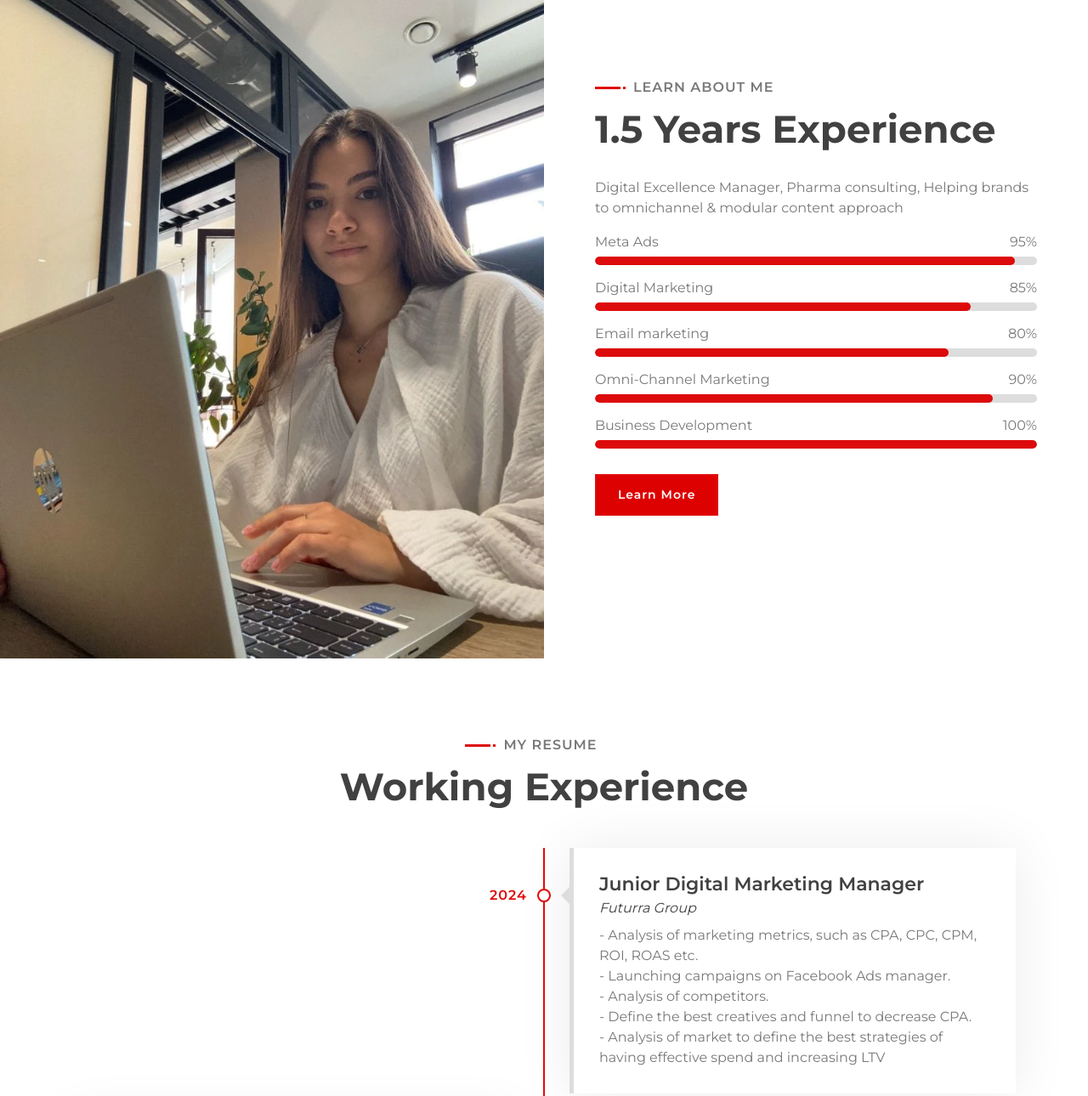
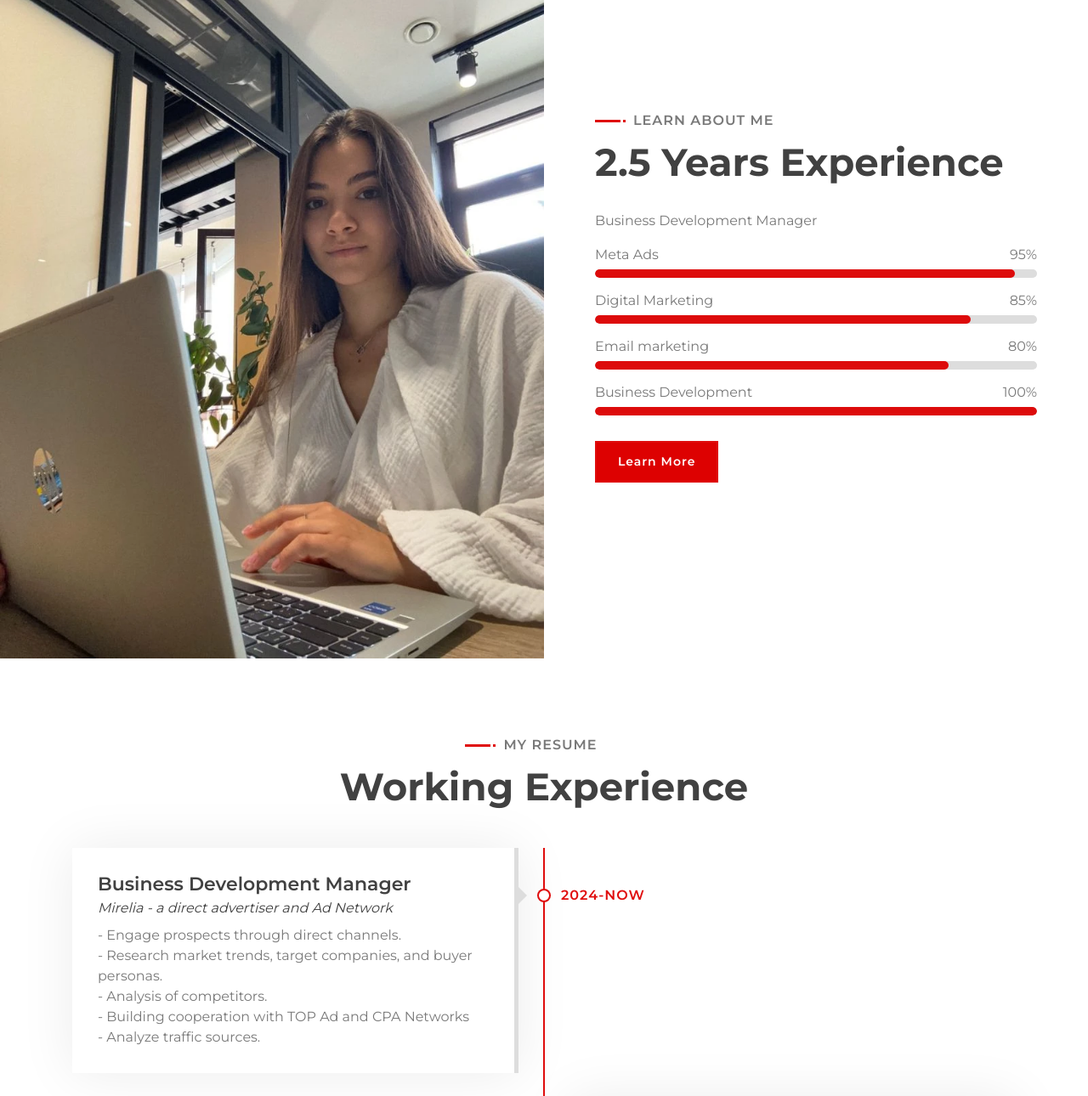
Before and after one commit to zlataksy/zlataksy.github.io, a plain HTML site: page index.html in a window 1280 px wide. Shown: the part 980-2270 px from the top of the page at 85% size. Drawn offline with nearby package versions, Linux system fonts and the light colour scheme.

Commit message:
upd oct 2024

```diff
--- a/index.html
+++ b/index.html
@@ -4,7 +4,7 @@
         <meta charset="utf-8">
         <title>Zlata Soloshenko - personal website</title>
         <meta content="width=device-width, initial-scale=1.0" name="viewport">
-        <meta content="Free Website Template" name="keywords">
+        <meta content="Zlata Soloshenko personal affiliate mediabuying" name="keywords">
         <meta content="Free Website Template" name="description">
 
         <!-- Favicon -->
@@ -70,7 +70,7 @@
                                 <div class="typed-text">Business Development, Marketing specialist</div>
                             </div>
                             <div class="hero-btn">
-                                <a class="btn toContact" href="#contact">Hire Me</a>
+<!--                                <a class="btn toContact" href="#contact">Hire Me</a>-->
                                 <a class="btn toContact" href="#contact">Contact Me</a>
                             </div>
                         </div>
@@ -99,11 +99,11 @@
                         <div class="about-content">
                             <div class="section-header text-left">
                                 <p>Learn About Me</p>
-                                <h2>1.5 Years Experience</h2>
+                                <h2>2.5 Years Experience</h2>
                             </div>
                             <div class="about-text">
                                 <p>
-                                    Digital Excellence Manager, Pharma consulting, Helping brands to omnichannel & modular content approach
+                                    Business Development Manager
                                 </p>
                             </div>
                             <div class="skills">
@@ -124,12 +124,6 @@
                                 </div>
                                 <div class="progress">
                                     <div class="progress-bar" role="progressbar" aria-valuenow="80" aria-valuemin="0" aria-valuemax="100"></div>
-                                </div>
-                                <div class="skill-name">
-                                    <p>Omni-Channel Marketing</p><p>90%</p>
-                                </div>
-                                <div class="progress">
-                                    <div class="progress-bar" role="progressbar" aria-valuenow="90" aria-valuemin="0" aria-valuemax="100"></div>
                                 </div>
                                 <div class="skill-name">
                                     <p>Business Development</p><p>100%</p>
@@ -221,12 +215,24 @@
                     <h2>Working Experience</h2>
                 </header>
                 <div class="timeline">
+                    <div class="timeline-item left wow slideInLeft" data-wow-delay="0.1s">
+                        <div class="timeline-text">
+                            <div class="timeline-date">2024-now</div>
+                            <h2>Business Development Manager</h2>
+                            <h4>Mirelia - a direct advertiser and Ad Network</h4>
+                            <p>- Engage prospects through direct channels. </p>
+                            <p>- Research market trends, target companies, and buyer personas.</p>
+                            <p>- Analysis of competitors.</p>
+                            <p>- Building cooperation with TOP Ad and CPA Networks</p>
+                            <p>- Analyze traffic sources.</p>
+                        </div>
+                    </div>
                     <div class="timeline-item right wow slideInRight" data-wow-delay="0.1s">
                         <div class="timeline-text">
                             <div class="timeline-date">2024</div>
                             <h2>Junior Digital Marketing Manager</h2>
                             <h4>Futurra Group</h4>
-                            <p>- Analysis of marketing metrics, such as CPA, CPC, CPM, ROI, ROAS etc.
+                            <p>- Analysis of marketing metrics, such as CPA, CPC, CPM, ROI, ROAS etc.</p>
                             <p>- Launching campaigns on Facebook Ads manager.</p>
                             <p>- Analysis of competitors.</p>
                             <p>- Define the best creatives and funnel to decrease CPA.</p>
@@ -781,10 +787,11 @@
                         <h3>Kyiv, Ukraine</h3>
                         <div class="footer-menu">
                             <p><a href="tel:+380980771792">+380980771792</a></p>
-                            <p><a href = "mailto:zlata231101@gmail.com">zlata231101@gmail.com</a></p>
+                            <p><a href = "mailto:zlata.s@mirelia.co">zlata.s@mirelia.co</a></p>
                         </div>
                         <div class="footer-social">
                             <a class="track-cv" href="https://www.canva.com/design/DAF6PtBTTk0/2HRh-XRg2iss2JwKS7m5jQ/view?utm_content=DAF6PtBTTk0&utm_campaign=designshare&utm_medium=link&utm_source=editor"><i class="fas fa-file-pdf"></i></a>
+                            <a class="track-skype" href="https://join.skype.com/invite/aje1j8pSryZ9"><i class="fab fa-skype"></i></a>
                             <a class="track-telegram" href="https://t.me/zlataksy"><i class="fab fa-telegram"></i></a>
                             <a class="track-instagram" href="https://www.instagram.com/zlatasoloshenko/"><i class="fab fa-instagram"></i></a>
                             <a class="track-linkedin" href="https://www.linkedin.com/in/zlata-soloshenko-192021256/"><i class="fab fa-linkedin-in"></i></a>
```
